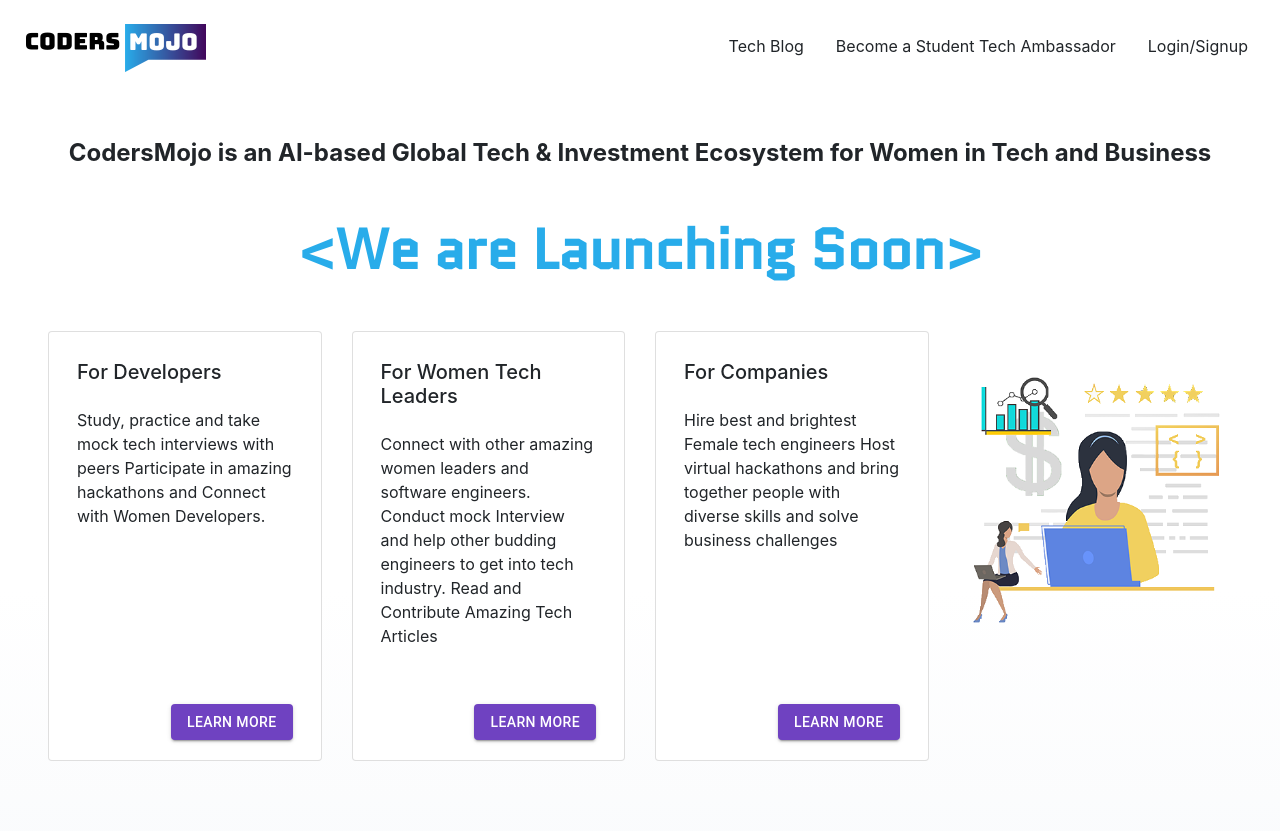
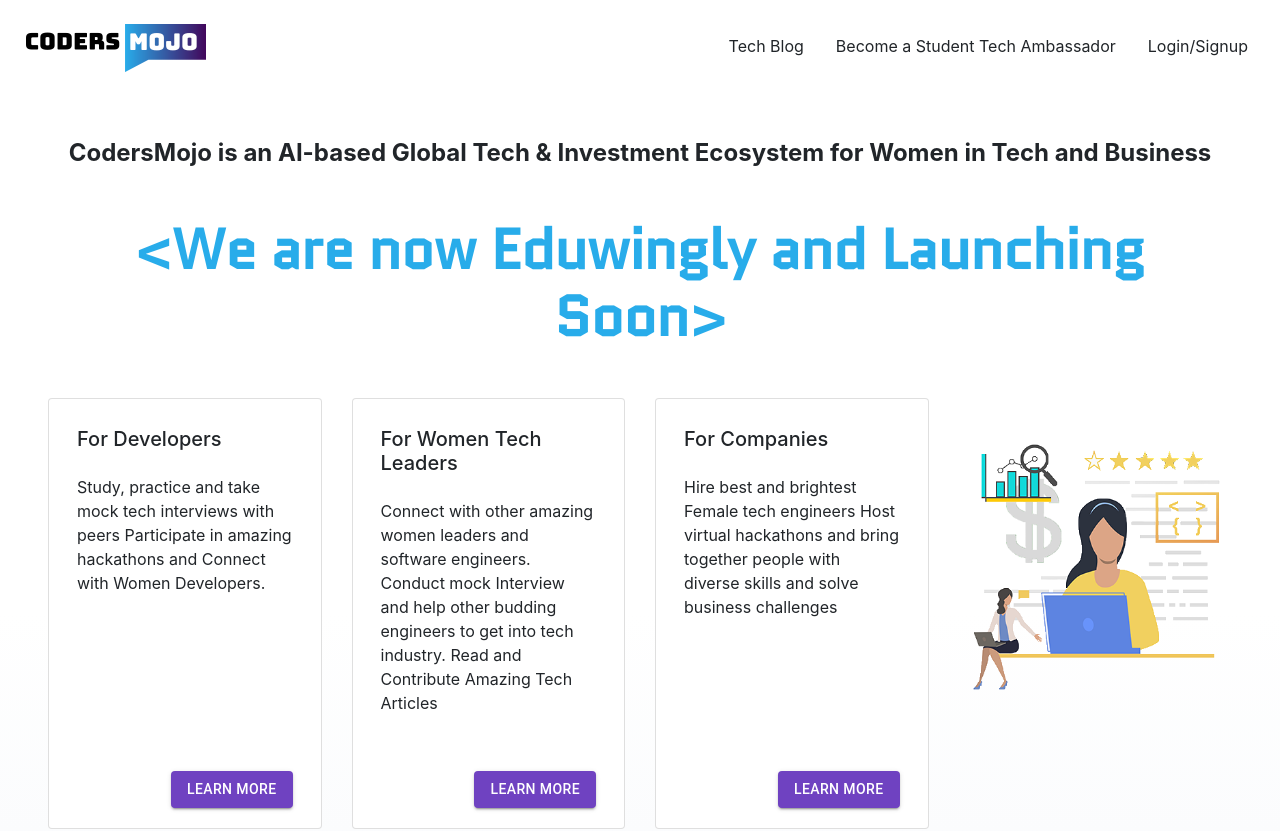
Before and after one commit to yeukfei02/codersMojoFrontend, a Next.js app: page / in a window 1280 px wide. Shown: the top 831 px of the page. Built offline with nearby package versions, Linux system fonts and the light colour scheme; no server answers; what is_js would draw is missing.

Commit message:
fix: 🐛 update text

```diff
--- a/components/landingPage/LandingPage.tsx
+++ b/components/landingPage/LandingPage.tsx
@@ -22,7 +22,7 @@
   const [snackBarType, setSnackBarType] = useState('success');
   const [snackBarMessage, setSnackBarMessage] = useState('');
 
-  const weAreLaunchingSoonText = `<We are Launching Soon>`;
+  const weAreLaunchingSoonText = `<We are now Eduwingly and Launching Soon>`;
 
   const handleTechBlogClick = () => {
     router.push(`/tech-blog`);
```
